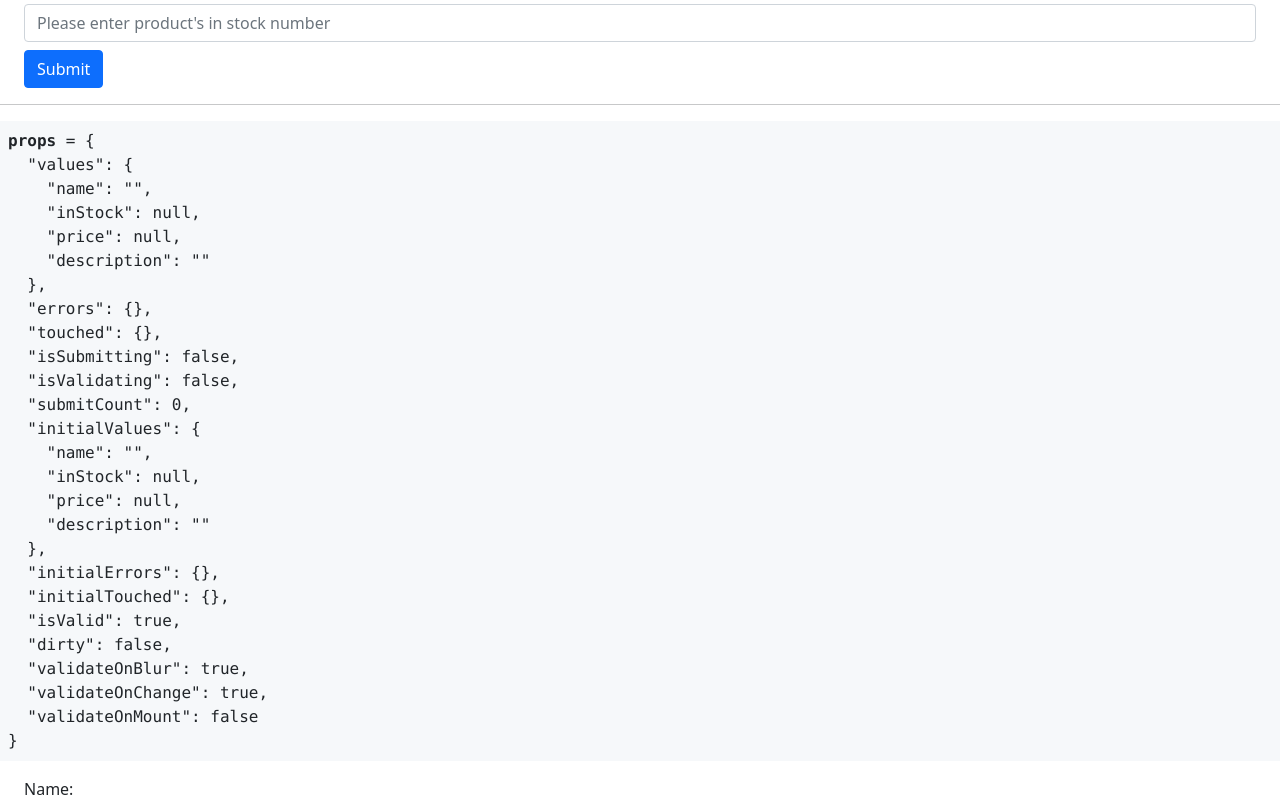
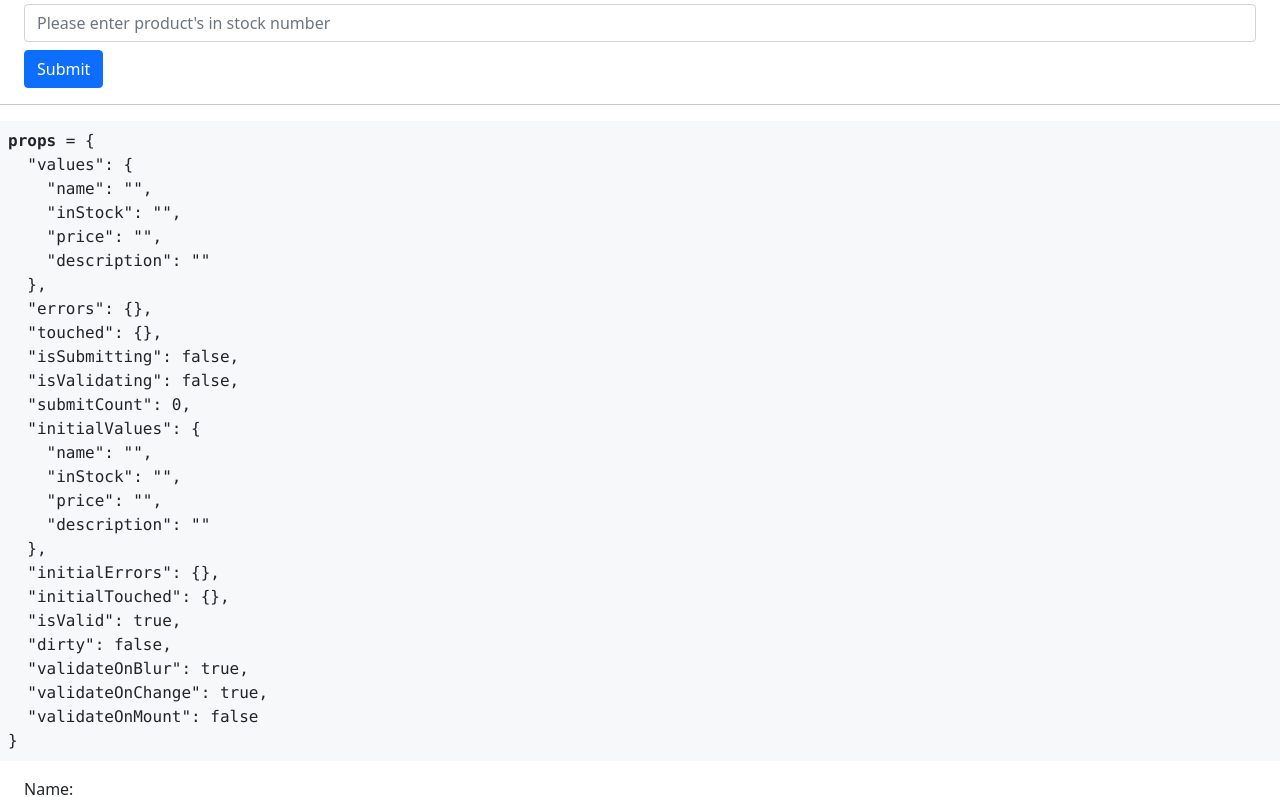
Before and after one commit to tsimonavicius/spring-courses-2020-11, a React (Create React App) app in the folder eshop-rest/ui/: page / in a window 1280 px wide. Shown: the part 423-1220 px from the top of the page. Built offline with nearby package versions, Linux system fonts and the light colour scheme.

Commit message:
Changed initial values from null to empty string

```diff
--- a/eshop-rest/ui/src/components/ProductFormWithFormik.js
+++ b/eshop-rest/ui/src/components/ProductFormWithFormik.js
@@ -27,8 +27,8 @@ export default () => {
 		<Formik
 			initialValues={{
 				name: '',
-				inStock: null,
-				price: null,
+				inStock: '',
+				price: '',
 				description: ''
 			}}
 			onSubmit={(values, formikHelpers) => {
```
Also changed, not shown: 1 other file (tests, documents, lock files or other folders).
